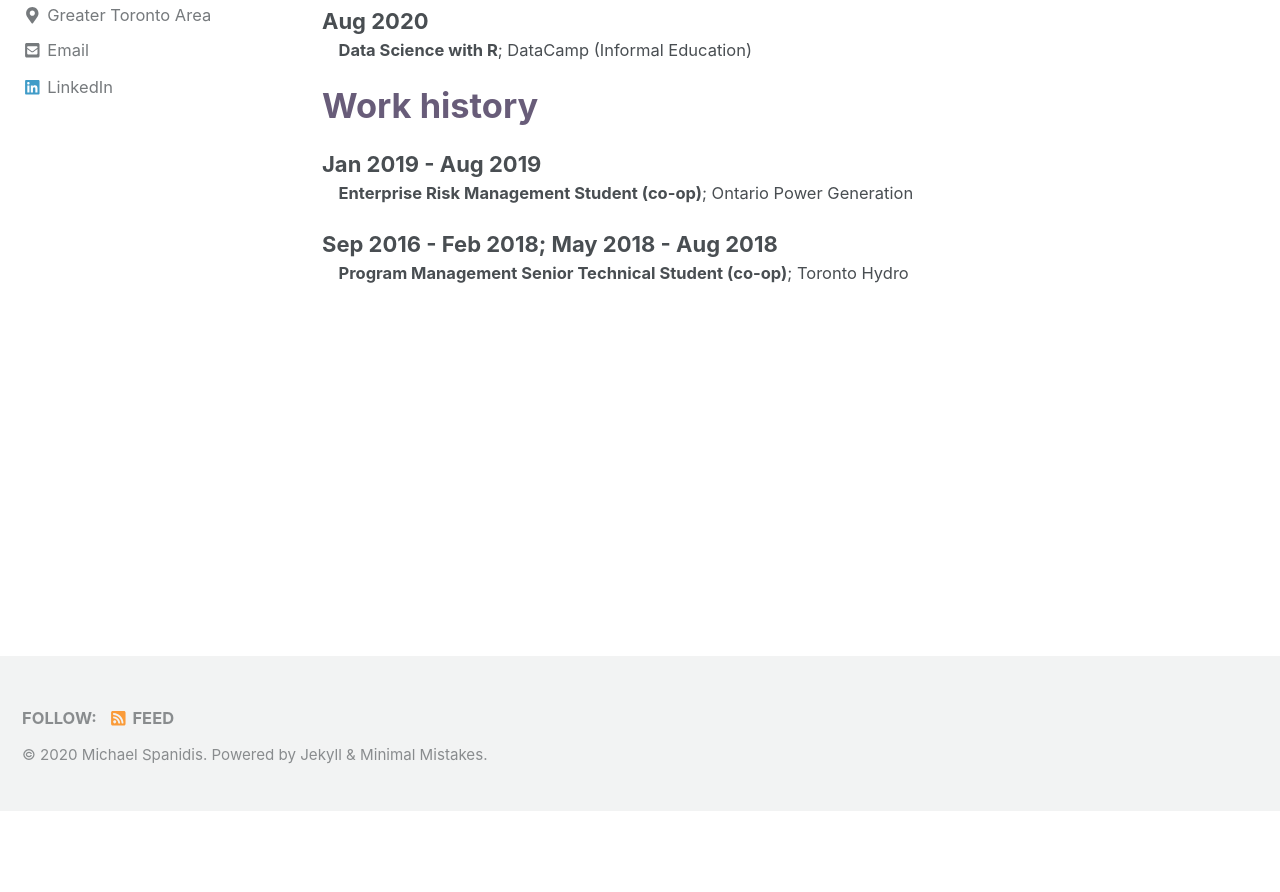
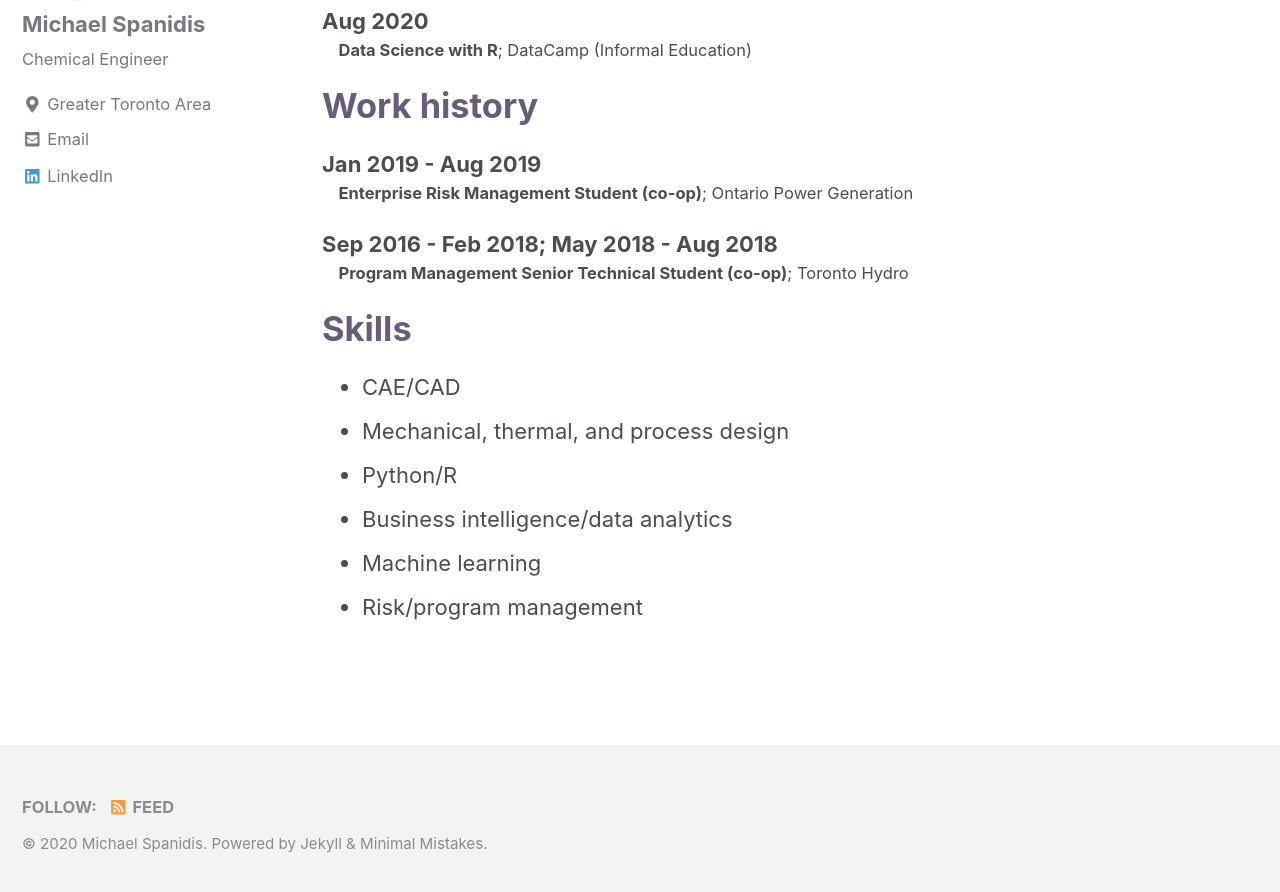
Before and after one commit to michaelspanidis/michaelspanidis.github.io, a Jekyll site: the page built from _pages/about.md, in a window 1280 px wide and 900 px high, scrolled down 342 px. Shown: the top 892 px of the window. Built offline with Jekyll 4.4.1, drawn with Linux system fonts in a browser that asks for light colours; nearby versions of some CDN libraries; before the commit the page ends 1153 px from its top, so only the background shows below that.

Commit message:
changes32

```diff
--- a/_pages/about.md
+++ b/_pages/about.md
@@ -16,3 +16,11 @@
 
 Sep 2016 - Feb 2018; May 2018 - Aug 2018
 :   **Program Management Senior Technical Student (co-op)**; Toronto Hydro
+
+# <span style="color:rgb(104,92,121);">Skills</span>
+* CAE/CAD
+* Mechanical, thermal, and process design
+* Python/R
+* Business intelligence/data analytics
+* Machine learning
+* Risk/program management
```
